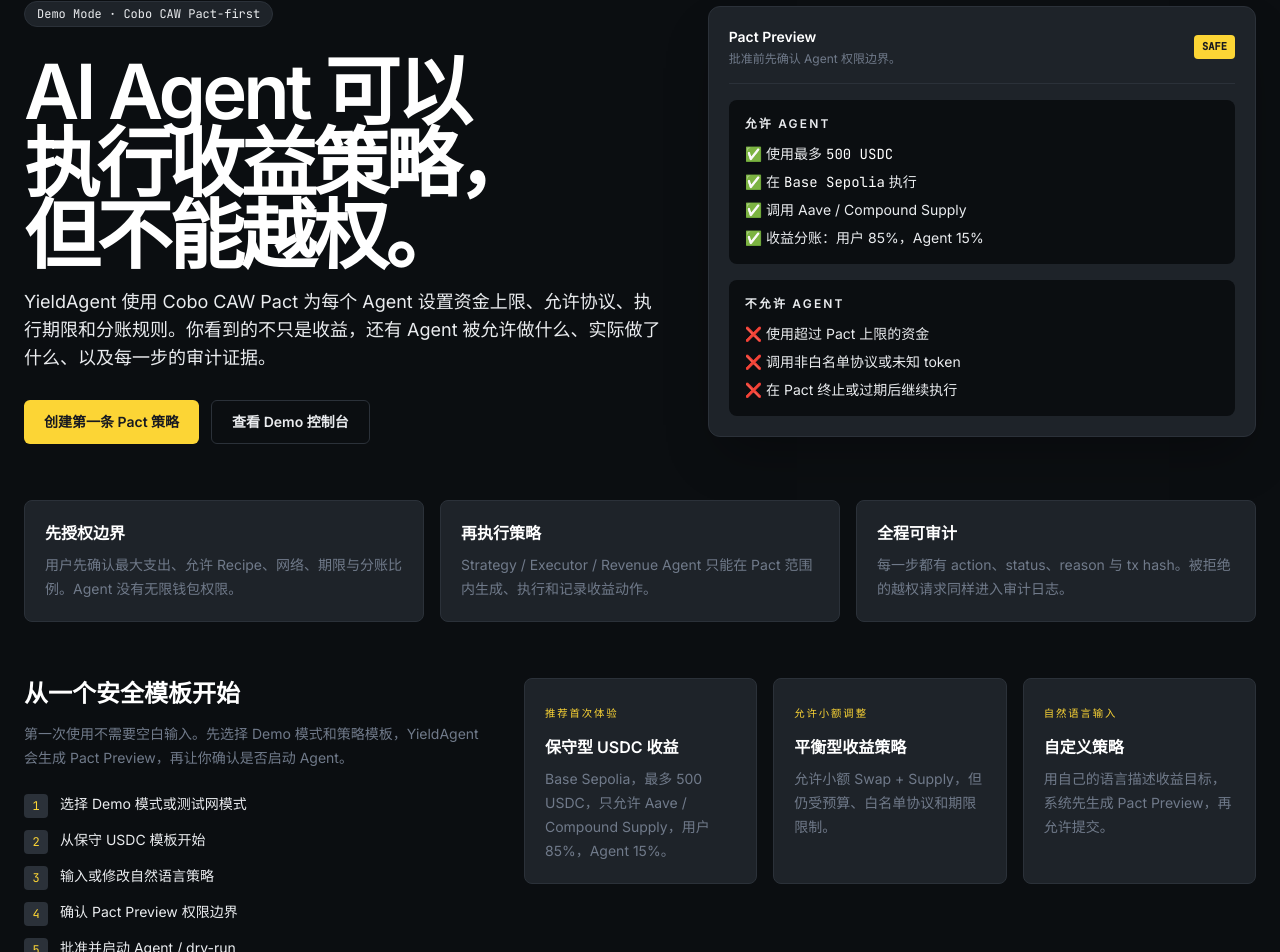
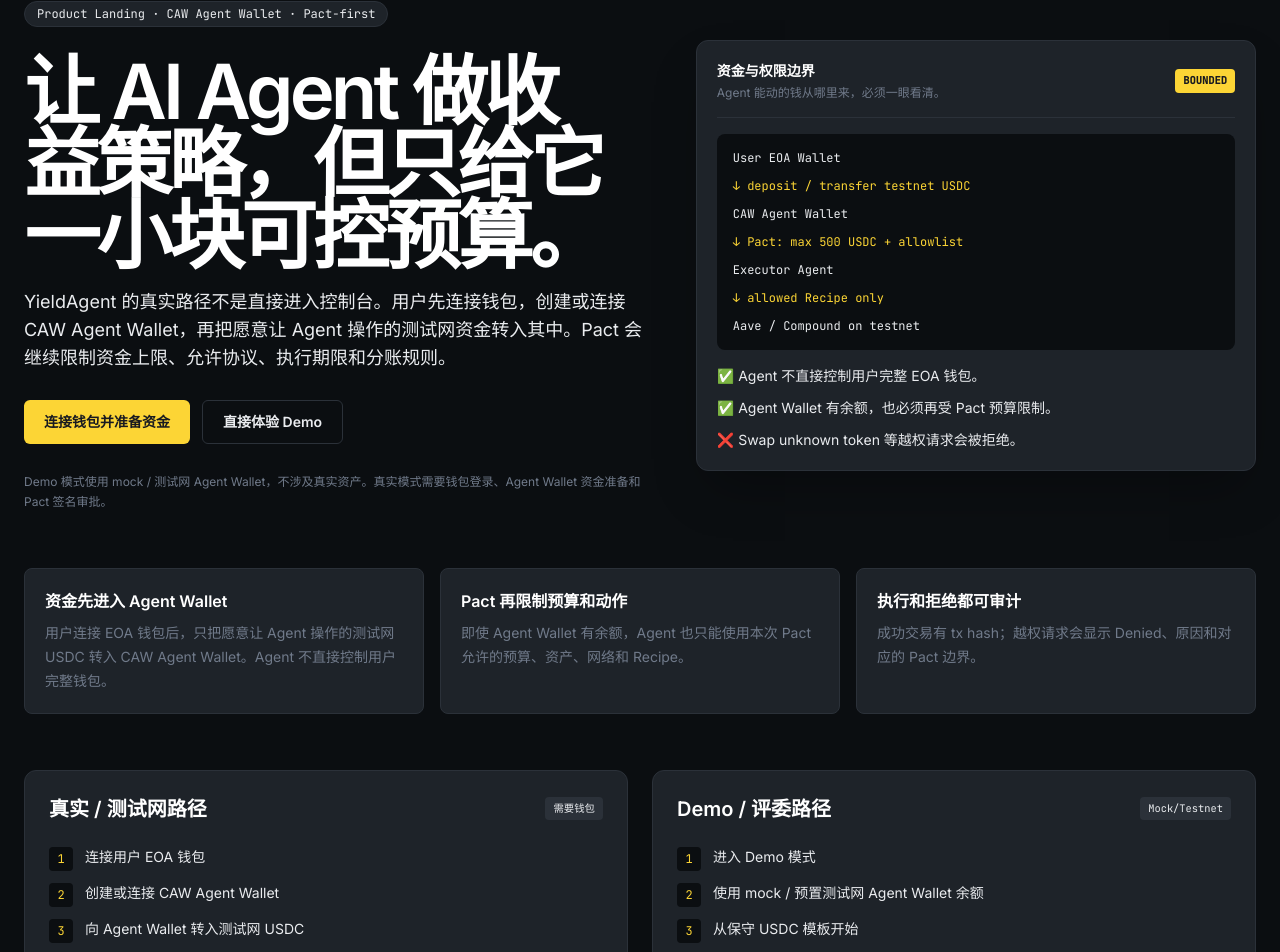
Before and after one commit to baikingrio/yield-agent, a Nuxt app: page / in a window 1280 px wide. Shown: the part 104-1056 px from the top of the page. Built offline with nearby package versions, Linux system fonts and the light colour scheme.

Commit message:
feat: clarify wallet funding UX

```diff
--- a/app/components/AppNav.vue
+++ b/app/components/AppNav.vue
@@ -3,6 +3,7 @@
 
 const links = [
   { to: '/', label: '首页' },
+  { to: '/wallet', label: '资金准备' },
   { to: '/dashboard', label: 'Demo 控制台' },
   { to: '/create-strategy', label: '创建策略' },
   { to: '/pacts', label: 'Pact 管理' },
--- a/app/components/create-strategy/PactPreview.vue
+++ b/app/components/create-strategy/PactPreview.vue
@@ -57,7 +57,7 @@
           {{ statusChip.label }}
         </span>
       </div>
-      <p class="mt-1 text-xs text-muted">批准前先确认 Agent 能做什么，以及明确不能做什么。</p>
+      <p class="mt-1 text-xs text-muted">批准前先确认资金来源、Pact 预算，以及 Agent 能做什么 / 不能做什么。</p>
     </div>
 
     <div class="flex-1 space-y-4 overflow-y-auto px-5 py-4">
--- a/app/components/create-strategy/StepIndicator.vue
+++ b/app/components/create-strategy/StepIndicator.vue
@@ -3,7 +3,7 @@
   activeIndex: number
 }>()
 
-const steps = ['配置', '预览', '提交', '审批', '执行', '完成'] as const
+const steps = ['资金', '策略', '预览', '审批', '执行', '审计'] as const
 </script>
 
 <template>
--- a/app/components/dashboard/WalletBar.vue
+++ b/app/components/dashboard/WalletBar.vue
@@ -41,7 +41,7 @@
     </div>
     <template v-else-if="wallet">
       <div class="flex flex-wrap items-center gap-3">
-        <span class="text-xs text-muted">Agent 钱包</span>
+        <span class="text-xs text-muted">CAW Agent Wallet</span>
         <button
           type="button"
           class="font-mono text-sm text-on-dark transition-colors hover:text-primary"
@@ -51,10 +51,14 @@
           {{ shortAddress }}
         </button>
         <span v-if="copied" class="text-xs text-trading-up">已复制</span>
+        <span class="rounded-sm bg-surface-elevated px-2 py-1 font-mono text-[0.65rem] text-muted-strong">Demo / testnet funds</span>
       </div>
+      <p class="mt-3 text-xs leading-5 text-muted">
+        资金来源：用户真实模式下从 EOA 转入；当前 Demo 使用 mock / 预置测试网余额。Agent 只能在 Active Pact 预算内操作。
+      </p>
       <dl class="mt-4 grid gap-4 sm:grid-cols-3">
         <div>
-          <dt class="text-xs text-muted">总资产 (USDC)</dt>
+          <dt class="text-xs text-muted">Agent Wallet 余额 (USDC)</dt>
           <dd class="mt-1 font-mono text-sm text-on-dark">
             {{ wallet.totalAssetsUsdc.toLocaleString('zh-CN', { maximumFractionDigits: 2 }) }}
           </dd>
--- a/app/composables/useCreateStrategy.ts
+++ b/app/composables/useCreateStrategy.ts
@@ -109,7 +109,7 @@
 
   const allowedActions = computed(() => {
     const base = [
-      `使用最多 ${form.maxSpend || '—'} ${form.asset}`,
+      `资金来自 Agent Wallet，本次 Pact 最多允许 ${form.maxSpend || '—'} ${form.asset}`,
       `在 ${NETWORK_LABELS[form.network]} 执行`,
       '调用 Aave Supply / Compound Supply',
       `收益分账：用户 ${form.userSplit}% · Agent ${agentSplit.value}%`,
@@ -127,6 +127,9 @@
 
   const previewLines = computed(() => [
     { label: '意图', value: intentSummary.value },
+    { label: '资金来源', value: 'Demo mock / 预置测试网 Agent Wallet' },
+    { label: 'Agent Wallet 余额', value: '500 USDC ready（演示）' },
+    { label: 'Pact 可用预算', value: `${form.maxSpend || '—'} ${form.asset}` },
     { label: '支出上限', value: `${form.maxSpend || '—'} ${form.asset}` },
     { label: '网络', value: NETWORK_LABELS[form.network] },
     {
@@ -148,9 +151,9 @@
 
   const stepIndex = computed(() => {
     const map: Record<PipelineStage, number> = {
-      configure: 0,
-      'preview-ready': 1,
-      submitting: 2,
+      configure: 1,
+      'preview-ready': 2,
+      submitting: 3,
       'awaiting-approval': 3,
       executing: 4,
       success: 5,
@@ -215,14 +218,16 @@
     }
 
     const amount = text.match(/(\d+)\s*usdc/i) || text.match(/(\d+)\s*(?:枚|个)?\s*usdc?/i)
-    if (amount) form.maxSpend = amount[1]
+    const amountValue = amount?.[1]
+    if (amountValue) form.maxSpend = amountValue
 
     const apy =
       text.match(/(\d+(?:\.\d+)?)\s*%?\s*apy/i)
       || text.match(/apy\s*(\d+)/i)
       || text.match(/目标\s*(\d+(?:\.\d+)?)\s*%/)
       || text.match(/(\d+(?:\.\d+)?)\s*%\s*收益/)
-    if (apy) form.targetApy = apy[1]
+    const apyValue = apy?.[1]
+    if (apyValue) form.targetApy = apyValue
 
     if (text.includes('arbitrum') || text.includes('仲裁')) form.network = 'arbitrum-sepolia'
     if (text.includes('base') || text.includes('基地')) form.network = 'base-sepolia'
--- a/app/pages/dashboard.vue
+++ b/app/pages/dashboard.vue
@@ -43,10 +43,13 @@
 
 <template>
   <main class="mx-auto max-w-5xl space-y-8 px-4 py-6 md:px-6 md:py-8">
-    <header>
+    <header class="space-y-2">
+      <div class="inline-flex rounded-full border border-hairline bg-surface px-3 py-1 font-mono text-xs text-muted-strong">
+        Demo Console · mock/testnet funds
+      </div>
       <h1 class="text-2xl font-semibold text-on-dark">控制台</h1>
       <p class="mt-2 max-w-prose text-sm text-muted">
-        Agent 钱包、策略与可审计执行记录。收益图为辅助信息，Pact 边界优先。
+        控制台展示 Agent Wallet、Active Pact、执行日志和 tx hash。当前 Demo 使用 mock / 预置测试网 Agent Wallet，收益图只是辅助信息。
       </p>
     </header>
 
@@ -66,15 +69,15 @@
 
     <DashboardWalletBar :wallet="store.wallet" :loading="initialLoading" />
 
+    <DashboardStrategyList :strategies="store.strategies" :loading="initialLoading" />
+
+    <DashboardRecentLogsTable :logs="store.logs" :loading="initialLoading" />
+
     <DashboardYieldChart
       :series="store.yieldSeries"
       :loading="initialLoading"
       :range="store.yieldRange"
       @update:range="onRangeChange"
     />
-
-    <DashboardStrategyList :strategies="store.strategies" :loading="initialLoading" />
-
-    <DashboardRecentLogsTable :logs="store.logs" :loading="initialLoading" />
   </main>
 </template>
--- a/app/pages/index.vue
+++ b/app/pages/index.vue
@@ -3,107 +3,94 @@
 
 const proofCards = [
   {
-    title: '先授权边界',
-    body: '用户先确认最大支出、允许 Recipe、网络、期限与分账比例。Agent 没有无限钱包权限。',
+    title: '资金先进入 Agent Wallet',
+    body: '用户连接 EOA 钱包后，只把愿意让 Agent 操作的测试网 USDC 转入 CAW Agent Wallet。Agent 不直接控制用户完整钱包。',
   },
   {
-    title: '再执行策略',
-    body: 'Strategy / Executor / Revenue Agent 只能在 Pact 范围内生成、执行和记录收益动作。',
+    title: 'Pact 再限制预算和动作',
+    body: '即使 Agent Wallet 有余额，Agent 也只能使用本次 Pact 允许的预算、资产、网络和 Recipe。',
   },
   {
-    title: '全程可审计',
-    body: '每一步都有 action、status、reason 与 tx hash。被拒绝的越权请求同样进入审计日志。',
+    title: '执行和拒绝都可审计',
+    body: '成功交易有 tx hash；越权请求会显示 Denied、原因和对应的 Pact 边界。',
   },
 ]
 
-const journey = [
-  '选择 Demo 模式或测试网模式',
-  '从保守 USDC 模板开始',
-  '输入或修改自然语言策略',
-  '确认 Pact Preview 权限边界',
-  '批准并启动 Agent / dry-run',
-  '在控制台查看日志、tx hash 与收益曲线',
+const realJourney = [
+  '连接用户 EOA 钱包',
+  '创建或连接 CAW Agent Wallet',
+  '向 Agent Wallet 转入测试网 USDC',
+  '选择模板或输入自然语言策略',
+  '确认 Pact Preview 并签名审批',
+  'Agent 只在 Pact 预算内执行',
+  '进入控制台查看日志、tx hash 与拒绝路径',
 ]
 
-const templates = [
-  {
-    key: 'conservative-usdc',
-    title: '保守型 USDC 收益',
-    badge: '推荐首次体验',
-    body: 'Base Sepolia，最多 500 USDC，只允许 Aave / Compound Supply，用户 85%，Agent 15%。',
-  },
-  {
-    key: 'balanced-supply',
-    title: '平衡型收益策略',
-    badge: '允许小额调整',
-    body: '允许小额 Swap + Supply，但仍受预算、白名单协议和期限限制。',
-  },
-  {
-    key: 'custom',
-    title: '自定义策略',
-    badge: '自然语言输入',
-    body: '用自己的语言描述收益目标，系统先生成 Pact Preview，再允许提交。',
-  },
+const demoJourney = [
+  '进入 Demo 模式',
+  '使用 mock / 预置测试网 Agent Wallet 余额',
+  '从保守 USDC 模板开始',
+  '查看 Pact Preview',
+  '演示允许执行和越权拒绝',
+  '进入 Demo 控制台复查 Audit Trail',
 ]
 </script>
 
 <template>
   <main class="mx-auto max-w-7xl px-4 py-8 md:px-6 md:py-12">
-    <section class="grid gap-10 lg:grid-cols-[minmax(0,1.08fr)_minmax(360px,0.92fr)] lg:items-center">
+    <section class="grid gap-10 lg:grid-cols-[minmax(0,1.06fr)_minmax(360px,0.94fr)] lg:items-center">
       <div class="space-y-7">
         <div class="inline-flex rounded-full border border-hairline bg-surface px-3 py-1 font-mono text-xs text-muted-strong">
-          Demo Mode · Cobo CAW Pact-first
+          Product Landing · CAW Agent Wallet · Pact-first
         </div>
         <div class="space-y-4">
           <h1 class="text-balance text-[clamp(2.25rem,6vw,4.75rem)] font-semibold leading-[0.95] tracking-[-0.05em] text-on-dark">
-            AI Agent 可以执行收益策略，但不能越权。
+            让 AI Agent 做收益策略，但只给它一小块可控预算。
           </h1>
           <p class="max-w-2xl text-base leading-7 text-body md:text-lg">
-            YieldAgent 使用 Cobo CAW Pact 为每个 Agent 设置资金上限、允许协议、执行期限和分账规则。你看到的不只是收益，还有 Agent 被允许做什么、实际做了什么、以及每一步的审计证据。
+            YieldAgent 的真实路径不是直接进入控制台。用户先连接钱包，创建或连接 CAW Agent Wallet，再把愿意让 Agent 操作的测试网资金转入其中。Pact 会继续限制资金上限、允许协议、执行期限和分账规则。
           </p>
         </div>
         <div class="flex flex-col gap-3 sm:flex-row">
           <NuxtLink
-            to="/create-strategy?template=conservative-usdc"
+            to="/wallet"
             class="inline-flex h-11 items-center justify-center rounded-md bg-primary px-5 text-sm font-semibold text-on-primary no-underline hover:bg-primary-active"
           >
-            创建第一条 Pact 策略
+            连接钱包并准备资金
           </NuxtLink>
           <NuxtLink
-            to="/dashboard"
+            to="/create-strategy?mode=demo&template=conservative-usdc"
             class="inline-flex h-11 items-center justify-center rounded-md border border-hairline px-5 text-sm font-semibold text-body no-underline hover:bg-surface"
           >
-            查看 Demo 控制台
+            直接体验 Demo
           </NuxtLink>
         </div>
+        <p class="text-xs leading-5 text-muted">
+          Demo 模式使用 mock / 测试网 Agent Wallet，不涉及真实资产。真实模式需要钱包登录、Agent Wallet 资金准备和 Pact 签名审批。
+        </p>
       </div>
 
       <aside class="rounded-xl border border-hairline bg-surface p-5 shadow-2xl shadow-black/30">
         <div class="mb-4 flex items-center justify-between gap-3 border-b border-hairline pb-4">
           <div>
-            <p class="text-sm font-semibold text-on-dark">Pact Preview</p>
-            <p class="mt-1 text-xs text-muted">批准前先确认 Agent 权限边界。</p>
+            <p class="text-sm font-semibold text-on-dark">资金与权限边界</p>
+            <p class="mt-1 text-xs text-muted">Agent 能动的钱从哪里来，必须一眼看清。</p>
           </div>
-          <span class="rounded-sm bg-primary px-2 py-1 font-mono text-[0.65rem] font-semibold text-on-primary">SAFE</span>
+          <span class="rounded-sm bg-primary px-2 py-1 font-mono text-[0.65rem] font-semibold text-on-primary">BOUNDED</span>
         </div>
-        <div class="grid gap-4">
-          <section class="rounded-lg bg-canvas p-4">
-            <p class="mb-3 text-xs font-semibold uppercase tracking-[0.18em] text-muted-strong">允许 Agent</p>
-            <ul class="space-y-2 text-sm text-body">
-              <li>✅ 使用最多 <span class="font-mono text-on-dark">500 USDC</span></li>
-              <li>✅ 在 <span class="font-mono text-on-dark">Base Sepolia</span> 执行</li>
-              <li>✅ 调用 Aave / Compound Supply</li>
-              <li>✅ 收益分账：用户 85%，Agent 15%</li>
-            </ul>
-          </section>
-          <section class="rounded-lg bg-canvas p-4">
-            <p class="mb-3 text-xs font-semibold uppercase tracking-[0.18em] text-muted-strong">不允许 Agent</p>
-            <ul class="space-y-2 text-sm text-body">
-              <li>❌ 使用超过 Pact 上限的资金</li>
-              <li>❌ 调用非白名单协议或未知 token</li>
-              <li>❌ 在 Pact 终止或过期后继续执行</li>
-            </ul>
-          </section>
+        <div class="space-y-3 rounded-lg bg-canvas p-4 font-mono text-xs text-body">
+          <div>User EOA Wallet</div>
+          <div class="text-primary">↓ deposit / transfer testnet USDC</div>
+          <div>CAW Agent Wallet</div>
+          <div class="text-primary">↓ Pact: max 500 USDC + allowlist</div>
+          <div>Executor Agent</div>
+          <div class="text-primary">↓ allowed Recipe only</div>
+          <div>Aave / Compound on testnet</div>
+        </div>
+        <div class="mt-4 grid gap-3 text-sm text-body">
+          <p>✅ Agent 不直接控制用户完整 EOA 钱包。</p>
+          <p>✅ Agent Wallet 有余额，也必须再受 Pact 预算限制。</p>
+          <p>❌ Swap unknown token 等越权请求会被拒绝。</p>
         </div>
       </aside>
     </section>
@@ -115,31 +102,44 @@
       </article>
     </section>
 
-    <section class="mt-14 grid gap-8 lg:grid-cols-[0.78fr_1.22fr] lg:items-start">
-      <div>
-        <h2 class="text-2xl font-semibold text-on-dark">从一个安全模板开始</h2>
-        <p class="mt-3 text-sm leading-6 text-muted">
-          第一次使用不需要空白输入。先选择 Demo 模式和策略模板，YieldAgent 会生成 Pact Preview，再让你确认是否启动 Agent。
-        </p>
+    <section class="mt-14 grid gap-6 lg:grid-cols-2">
+      <article class="rounded-xl border border-hairline bg-surface p-6">
+        <div class="flex items-center justify-between gap-4">
+          <h2 class="text-xl font-semibold text-on-dark">真实 / 测试网路径</h2>
+          <span class="rounded-sm bg-surface-elevated px-2 py-1 font-mono text-[0.65rem] text-muted-strong">需要钱包</span>
+        </div>
         <ol class="mt-6 space-y-3 text-sm text-body">
-          <li v-for="(step, i) in journey" :key="step" class="flex gap-3">
-            <span class="flex h-6 w-6 shrink-0 items-center justify-center rounded-sm bg-surface-elevated font-mono text-xs text-primary">{{ i + 1 }}</span>
+          <li v-for="(step, i) in realJourney" :key="step" class="flex gap-3">
+            <span class="flex h-6 w-6 shrink-0 items-center justify-center rounded-sm bg-canvas font-mono text-xs text-primary">{{ i + 1 }}</span>
             <span>{{ step }}</span>
           </li>
         </ol>
-      </div>
-      <div class="grid gap-4 md:grid-cols-3 lg:grid-cols-3">
         <NuxtLink
-          v-for="item in templates"
-          :key="item.key"
-          :to="`/create-strategy?template=${item.key}`"
-          class="group rounded-lg border border-hairline bg-surface p-5 no-underline transition-colors hover:border-primary/70 hover:bg-surface-elevated"
+          to="/wallet"
+          class="mt-6 inline-flex h-10 items-center justify-center rounded-md bg-primary px-4 text-sm font-semibold text-on-primary no-underline hover:bg-primary-active"
         >
-          <span class="font-mono text-[0.65rem] uppercase tracking-[0.18em] text-primary">{{ item.badge }}</span>
-          <h3 class="mt-3 text-base font-semibold text-on-dark">{{ item.title }}</h3>
-          <p class="mt-2 text-sm leading-6 text-muted group-hover:text-body">{{ item.body }}</p>
+          开始真实路径
         </NuxtLink>
-      </div>
+      </article>
+
+      <article class="rounded-xl border border-hairline bg-surface p-6">
+        <div class="flex items-center justify-between gap-4">
+          <h2 class="text-xl font-semibold text-on-dark">Demo / 评委路径</h2>
+          <span class="rounded-sm bg-surface-elevated px-2 py-1 font-mono text-[0.65rem] text-muted-strong">Mock/Testnet</span>
+        </div>
+        <ol class="mt-6 space-y-3 text-sm text-body">
+          <li v-for="(step, i) in demoJourney" :key="step" class="flex gap-3">
+            <span class="flex h-6 w-6 shrink-0 items-center justify-center rounded-sm bg-canvas font-mono text-xs text-primary">{{ i + 1 }}</span>
+            <span>{{ step }}</span>
+          </li>
+        </ol>
+        <NuxtLink
+          to="/create-strategy?mode=demo&template=conservative-usdc"
+          class="mt-6 inline-flex h-10 items-center justify-center rounded-md border border-hairline px-4 text-sm font-semibold text-body no-underline hover:bg-surface-elevated"
+        >
+          体验 Demo 策略
+        </NuxtLink>
+      </article>
     </section>
   </main>
 </template>
--- /dev/null
+++ b/app/pages/wallet.vue
@@ -0,0 +1,89 @@
+<script setup lang="ts">
+useHead({ title: '准备 Agent Wallet · YieldAgent' })
+
+const steps = [
+  {
+    title: '连接用户钱包',
+    body: '真实模式下用户用 EOA 钱包登录，作为 Agent Wallet 创建、充值和 Pact 审批的授权方。',
+    status: 'Demo 中模拟已连接',
+  },
+  {
+    title: '创建 / 连接 CAW Agent Wallet',
+    body: 'Agent 后续只操作这个 Agent Wallet 中被 Pact 允许的预算，不直接控制用户完整 EOA 钱包。',
+    status: '0x742d…bEb0',
+  },
+  {
+    title: '注入可操作测试资金',
+    body: '用户从自己的钱包转入测试网 USDC。Demo 模式使用 mock balance / 预置测试网余额。',
+    status: 'Mock balance: 500 USDC ready',
+  },
+]
+</script>
+
+<template>
+  <main class="mx-auto max-w-5xl space-y-8 px-4 py-6 md:px-6 md:py-8">
+    <header class="space-y-3">
+      <div class="inline-flex rounded-full border border-hairline bg-surface px-3 py-1 font-mono text-xs text-muted-strong">
+        Wallet preparation · Demo-safe
+      </div>
+      <h1 class="text-balance text-[clamp(1.9rem,4vw,3rem)] font-semibold leading-tight tracking-tight text-on-dark">
+        先准备 Agent 可操作的资金，再创建策略。
+      </h1>
+      <p class="max-w-2xl text-sm leading-6 text-body">
+        YieldAgent 的 Agent 不是直接拿到用户钱包权限。用户先连接钱包，再创建或连接 CAW Agent Wallet，并把愿意授权给 Agent 操作的测试网资金转入其中。Pact 会继续限制本次策略最多能使用多少资金。
+      </p>
+    </header>
+
+    <section class="grid gap-4 md:grid-cols-3">
+      <article v-for="(step, i) in steps" :key="step.title" class="rounded-lg border border-hairline bg-surface p-5">
+        <span class="font-mono text-xs text-primary">STEP {{ i + 1 }}</span>
+        <h2 class="mt-3 text-base font-semibold text-on-dark">{{ step.title }}</h2>
+        <p class="mt-2 text-sm leading-6 text-muted">{{ step.body }}</p>
+        <p class="mt-4 rounded-md bg-canvas px-3 py-2 font-mono text-xs text-body">{{ step.status }}</p>
+      </article>
+    </section>
+
+    <section class="rounded-xl border border-hairline bg-surface p-6">
+      <div class="grid gap-6 lg:grid-cols-[0.9fr_1.1fr] lg:items-start">
+        <div>
+          <h2 class="text-xl font-semibold text-on-dark">本次 Demo 资金状态</h2>
+          <p class="mt-2 text-sm leading-6 text-muted">
+            为了让评委能快速看完整流程，当前 Demo 使用 mock / 测试网 Agent Wallet 余额。真实上线时这里会显示用户钱包连接状态、Agent Wallet 地址、充值入口和测试网转账结果。
+          </p>
+        </div>
+        <dl class="grid gap-3 sm:grid-cols-2">
+          <div class="rounded-lg bg-canvas p-4">
+            <dt class="text-xs text-muted">资金来源</dt>
+            <dd class="mt-1 text-sm font-semibold text-on-dark">Demo mock / prefunded testnet Agent Wallet</dd>
+          </div>
+          <div class="rounded-lg bg-canvas p-4">
+            <dt class="text-xs text-muted">Agent Wallet 余额</dt>
+            <dd class="mt-1 font-mono text-sm text-on-dark">500 USDC ready for Pact</dd>
+          </div>
+          <div class="rounded-lg bg-canvas p-4">
+            <dt class="text-xs text-muted">用户 EOA 权限</dt>
+            <dd class="mt-1 text-sm font-semibold text-on-dark">不会给 Agent 无限授权</dd>
+          </div>
+          <div class="rounded-lg bg-canvas p-4">
+            <dt class="text-xs text-muted">下一步</dt>
+            <dd class="mt-1 text-sm font-semibold text-on-dark">创建 Pact 策略</dd>
+          </div>
+        </dl>
+      </div>
+      <div class="mt-6 flex flex-col gap-3 sm:flex-row">
+        <NuxtLink
+          to="/create-strategy?mode=demo&template=conservative-usdc"
+          class="inline-flex h-10 items-center justify-center rounded-md bg-primary px-4 text-sm font-semibold text-on-primary no-underline hover:bg-primary-active"
+        >
+          资金已准备，创建策略
+        </NuxtLink>
+        <NuxtLink
+          to="/dashboard"
+          class="inline-flex h-10 items-center justify-center rounded-md border border-hairline px-4 text-sm font-semibold text-body no-underline hover:bg-surface-elevated"
+        >
+          查看 Demo 控制台
+        </NuxtLink>
+      </div>
+    </section>
+  </main>
+</template>
```
Also changed, not shown: app/pages/create-strategy.vue (+28 -0 lines).
